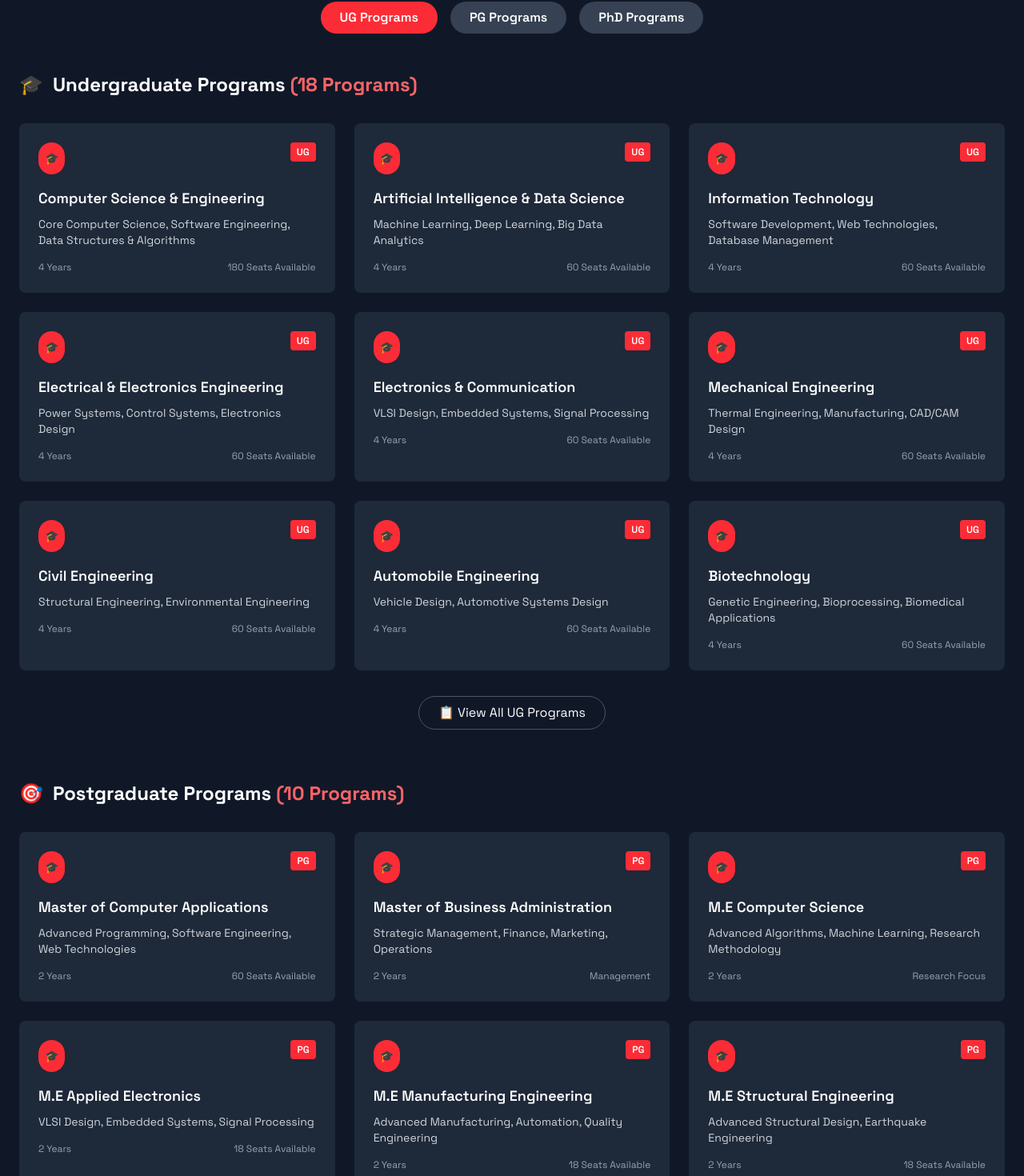
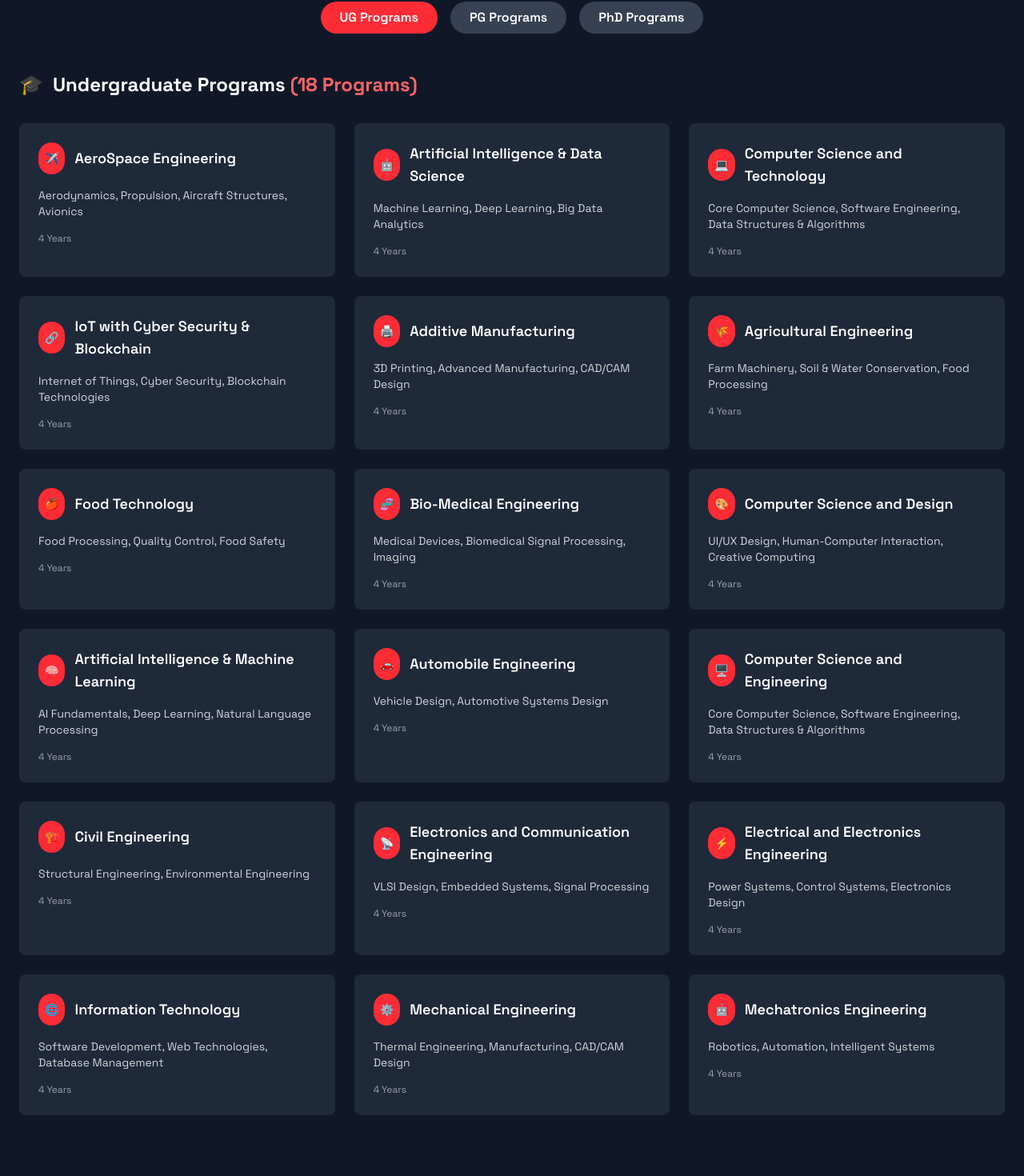
Before and after one commit to ProductFactory-01/agentic_bitrix, a React (Vite) app in the folder frontend/: page / in a window 1280 px wide. Shown: the part 898-2368 px from the top of the page at 80% size. Built offline with nearby package versions, Linux system fonts and the light colour scheme.

Commit message:
academic progress

```diff
--- a/frontend/src/Components/academic-programs.jsx
+++ b/frontend/src/Components/academic-programs.jsx
@@ -1,146 +1,205 @@
+import React, { useState } from "react";
+
 const AcademicPrograms = () => {
+  const [programType, setProgramType] = useState('UG');
+
   const ugPrograms = [
     {
-      title: "Computer Science & Engineering",
-      description: "Core Computer Science, Software Engineering, Data Structures & Algorithms",
+      title: "AeroSpace Engineering",
+      description: "Aerodynamics, Propulsion, Aircraft Structures, Avionics",
       duration: "4 Years",
-      seats: "180 Seats Available",
     },
     {
       title: "Artificial Intelligence & Data Science",
       description: "Machine Learning, Deep Learning, Big Data Analytics",
       duration: "4 Years",
-      seats: "60 Seats Available",
+    },
+    {
+      title: "Computer Science and Technology",
+      description: "Core Computer Science, Software Engineering, Data Structures & Algorithms",
+      duration: "4 Years",
+    },
+    {
+      title: "IoT with Cyber Security & Blockchain",
+      description: "Internet of Things, Cyber Security, Blockchain Technologies",
+      duration: "4 Years",
+    },
+    {
+      title: "Additive Manufacturing",
+      description: "3D Printing, Advanced Manufacturing, CAD/CAM Design",
+      duration: "4 Years",
+    },
+    {
+      title: "Agricultural Engineering",
+      description: "Farm Machinery, Soil & Water Conservation, Food Processing",
+      duration: "4 Years",
+    },
+    {
+      title: "Food Technology",
+      description: "Food Processing, Quality Control, Food Safety",
+      duration: "4 Years",
+    },
+    {
+      title: "Bio-Medical Engineering",
+      description: "Medical Devices, Biomedical Signal Processing, Imaging",
+      duration: "4 Years",
+    },
+    {
+      title: "Computer Science and Design",
+      description: "UI/UX Design, Human-Computer Interaction, Creative Computing",
+      duration: "4 Years",
+    },
+    {
+      title: "Artificial Intelligence & Machine Learning",
+      description: "AI Fundamentals, Deep Learning, Natural Language Processing",
+      duration: "4 Years",
+    },
+    {
+      title: "Automobile Engineering",
+      description: "Vehicle Design, Automotive Systems Design",
+      duration: "4 Years",
+    },
+    {
+      title: "Computer Science and Engineering",
+      description: "Core Computer Science, Software Engineering, Data Structures & Algorithms",
+      duration: "4 Years",
+    },
+    {
+      title: "Civil Engineering",
+      description: "Structural Engineering, Environmental Engineering",
+      duration: "4 Years",
+    },
+    {
+      title: "Electronics and Communication Engineering",
+      description: "VLSI Design, Embedded Systems, Signal Processing",
+      duration: "4 Years",
+    },
+    {
+      title: "Electrical and Electronics Engineering",
+      description: "Power Systems, Control Systems, Electronics Design",
+      duration: "4 Years",
     },
     {
       title: "Information Technology",
       description: "Software Development, Web Technologies, Database Management",
       duration: "4 Years",
-      seats: "60 Seats Available",
-    },
-    {
-      title: "Electrical & Electronics Engineering",
-      description: "Power Systems, Control Systems, Electronics Design",
-      duration: "4 Years",
-      seats: "60 Seats Available",
-    },
-    {
-      title: "Electronics & Communication",
-      description: "VLSI Design, Embedded Systems, Signal Processing",
-      duration: "4 Years",
-      seats: "60 Seats Available",
     },
     {
       title: "Mechanical Engineering",
       description: "Thermal Engineering, Manufacturing, CAD/CAM Design",
       duration: "4 Years",
-      seats: "60 Seats Available",
     },
     {
-      title: "Civil Engineering",
-      description: "Structural Engineering, Environmental Engineering",
+      title: "Mechatronics Engineering",
+      description: "Robotics, Automation, Intelligent Systems",
       duration: "4 Years",
-      seats: "60 Seats Available",
-    },
-    {
-      title: "Automobile Engineering",
-      description: "Vehicle Design, Automotive Systems Design",
-      duration: "4 Years",
-      seats: "60 Seats Available",
-    },
-    {
-      title: "Biotechnology",
-      description: "Genetic Engineering, Bioprocessing, Biomedical Applications",
-      duration: "4 Years",
-      seats: "60 Seats Available",
     },
   ]
 
   const pgPrograms = [
     {
-      title: "Master of Computer Applications",
-      description: "Advanced Programming, Software Engineering, Web Technologies",
+      title: "Computer Science and Engineering",
+      description: "Advanced Algorithms, Machine Learning, Research Methodology",
       duration: "2 Years",
-      seats: "60 Seats Available",
     },
     {
-      title: "Master of Business Administration",
-      description: "Strategic Management, Finance, Marketing, Operations",
+      title: "Embedded System Technologies",
+      description: "Embedded Systems, IoT, Real-Time Systems",
       duration: "2 Years",
-      seats: "Management",
     },
     {
-      title: "M.E Computer Science",
-      description: "Advanced Algorithms, Machine Learning, Research Methodology",
+      title: "Manufacturing Engineering",
+      description: "Advanced Manufacturing, Automation, Quality Engineering",
       duration: "2 Years",
-      seats: "Research Focus",
     },
     {
-      title: "M.E Applied Electronics",
+      title: "Power System and Engineering",
+      description: "Power Systems, Smart Grids, Renewable Energy",
+      duration: "2 Years",
+    },
+    {
+      title: "Structural Engineering",
+      description: "Advanced Structural Design, Earthquake Engineering",
+      duration: "2 Years",
+    },
+    {
+      title: "Thermal Engineering",
+      description: "Heat Transfer, Thermodynamics, Energy Systems",
+      duration: "2 Years",
+    },
+    {
+      title: "VLSI Design",
       description: "VLSI Design, Embedded Systems, Signal Processing",
       duration: "2 Years",
-      seats: "18 Seats Available",
-    },
-    {
-      title: "M.E Manufacturing Engineering",
-      description: "Advanced Manufacturing, Automation, Quality Engineering",
-      duration: "2 Years",
-      seats: "18 Seats Available",
-    },
-    {
-      title: "M.E Structural Engineering",
-      description: "Advanced Structural Design, Earthquake Engineering",
-      duration: "2 Years",
-      seats: "18 Seats Available",
     },
   ]
 
   const phdPrograms = [
     {
-      title: "PhD in Computer Science",
+      title: "Computer Science and Engineering",
       description: "AI/ML Research, Advanced Algorithms, Quantum Computing",
       duration: "3-5 Years",
-      seats: "Research",
     },
     {
-      title: "PhD in Electronics",
+      title: "Civil Engineering",
+      description: "Structural Engineering, Smart Cities, Environmental Engineering",
+      duration: "3-5 Years",
+    },
+    {
+      title: "Electronics and Communication Engineering",
       description: "VLSI Design, Nanotechnology, Communication Systems",
       duration: "3-5 Years",
-      seats: "Research",
     },
     {
-      title: "PhD in Mechanical",
+      title: "Electrical and Electronics Engineering",
+      description: "Renewable Energy, Smart Grids, Power Electronics",
+      duration: "3-5 Years",
+    },
+    {
+      title: "Mechanical Engineering",
       description: "Advanced Materials, Robotics, Energy Systems",
       duration: "3-5 Years",
-      seats: "Research",
-    },
-    {
-      title: "PhD in Civil Engineering",
-      description: "Structural Engineering, Smart Cities, Environmental Engineering",
-      duration: "3-5 Years",
-      seats: "Research",
-    },
-    {
-      title: "PhD in Electrical",
-      description: "Renewable Energy, Smart Grids, Power Electronics",
-      duration: "3-5 Years",
-      seats: "Research",
     },
   ]
 
-  const ProgramCard = ({ program, type }) => (
+  const programIcons = {
+    'AeroSpace Engineering': '✈️',
+    'Artificial Intelligence & Data Science': '🤖',
+    'Computer Science and Technology': '💻',
+    'IoT with Cyber Security & Blockchain': '🔗',
+    'Additive Manufacturing': '🖨️',
+    'Agricultural Engineering': '🌾',
+    'Food Technology': '🍎',
+    'Bio-Medical Engineering': '🧬',
+    'Computer Science and Design': '🎨',
+    'Artificial Intelligence & Machine Learning': '🧠',
+    'Automobile Engineering': '🚗',
+    'Computer Science and Engineering': '🖥️',
+    'Civil Engineering': '🏗️',
+    'Electronics and Communication Engineering': '📡',
+    'Electrical and Electronics Engineering': '⚡',
+    'Information Technology': '🌐',
+    'Mechanical Engineering': '⚙️',
+    'Mechatronics Engineering': '🤖',
+    'Embedded System Technologies': '🔌',
+    'Manufacturing Engineering': '🏭',
+    'Power System and Engineering': '🔋',
+    'Structural Engineering': '🏢',
+    'Thermal Engineering': '🔥',
+    'VLSI Design': '💾',
+  };
+
+  const ProgramCard = ({ program }) => (
     <div className="bg-gray-800 rounded-lg p-6 hover:bg-gray-700 transition-colors">
-      <div className="flex items-start justify-between mb-4">
-        <div className="bg-red-500 rounded-full p-2">
-          <span className="text-white text-sm">🎓</span>
+      <div className="flex items-center mb-4">
+        <div className="bg-red-500 rounded-full p-2 mr-3">
+          <span className="text-white text-sm">{programIcons[program.title] || '🎓'}</span>
         </div>
-        <span className="bg-red-500 text-white px-2 py-1 rounded text-xs font-semibold">{type}</span>
+        <h3 className="text-white font-semibold text-lg mb-0">{program.title}</h3>
       </div>
-      <h3 className="text-white font-semibold text-lg mb-2">{program.title}</h3>
       <p className="text-gray-300 text-sm mb-4">{program.description}</p>
       <div className="flex justify-between items-center text-xs">
         <span className="text-gray-400">{program.duration}</span>
-        <span className="text-gray-400">{program.seats}</span>
       </div>
     </div>
   )
@@ -158,16 +217,28 @@ const AcademicPrograms = () => {
 
         {/* Program Type Buttons */}
         <div className="flex justify-center space-x-4 mb-12">
-          <button className="bg-red-500 text-white px-6 py-2 rounded-full font-semibold">UG Programs</button>
-          <button className="bg-gray-700 text-white px-6 py-2 rounded-full font-semibold hover:bg-red-500 transition-colors">
+          <button
+            className={`px-6 py-2 rounded-full font-semibold ${programType === 'UG' ? 'bg-red-500 text-white' : 'bg-gray-700 text-white hover:bg-red-500 transition-colors'}`}
+            onClick={() => setProgramType('UG')}
+          >
+            UG Programs
+          </button>
+          <button
+            className={`px-6 py-2 rounded-full font-semibold ${programType === 'PG' ? 'bg-red-500 text-white' : 'bg-gray-700 text-white hover:bg-red-500 transition-colors'}`}
+            onClick={() => setProgramType('PG')}
+          >
             PG Programs
           </button>
-          <button className="bg-gray-700 text-white px-6 py-2 rounded-full font-semibold hover:bg-red-500 transition-colors">
+          <button
+            className={`px-6 py-2 rounded-full font-semibold ${programType === 'PhD' ? 'bg-red-500 text-white' : 'bg-gray-700 text-white hover:bg-red-500 transition-colors'}`}
+            onClick={() => setProgramType('PhD')}
+          >
             PhD Programs
           </button>
         </div>
 
         {/* Undergraduate Programs */}
+        {programType === 'UG' && (
           <div className="mb-16">
             <div className="flex items-center mb-8">
               <span className="text-red-400 text-2xl mr-3">🎓</span>
@@ -177,27 +248,29 @@ const AcademicPrograms = () => {
             </div>
             <div className="grid grid-cols-1 md:grid-cols-2 lg:grid-cols-3 gap-6">
               {ugPrograms.map((program, index) => (
-              <ProgramCard key={index} program={program} type="UG" />
+                <ProgramCard key={index} program={program} />
               ))}
             </div>
-          <div className="text-center mt-8">
+            {/* <div className="text-center mt-8">
               <button className="border border-gray-600 text-white px-6 py-2 rounded-full hover:bg-gray-700 transition-colors">
                 📋 View All UG Programs
               </button>
+            </div> */}
           </div>
-        </div>
+        )}
 
         {/* Postgraduate Programs */}
+        {programType === 'PG' && (
           <div className="mb-16">
             <div className="flex items-center mb-8">
               <span className="text-red-400 text-2xl mr-3">🎯</span>
               <h3 className="text-white text-2xl font-bold">
-              Postgraduate Programs <span className="text-red-400">(10 Programs)</span>
+                Postgraduate Programs <span className="text-red-400">(7 Programs)</span>
               </h3>
             </div>
             <div className="grid grid-cols-1 md:grid-cols-2 lg:grid-cols-3 gap-6">
               {pgPrograms.map((program, index) => (
-              <ProgramCard key={index} program={program} type="PG" />
+                <ProgramCard key={index} program={program} />
               ))}
             </div>
             <div className="text-center mt-8">
@@ -206,8 +279,10 @@ const AcademicPrograms = () => {
               </button>
             </div>
           </div>
+        )}
 
         {/* PhD Programs */}
+        {programType === 'PhD' && (
           <div>
             <div className="flex items-center mb-8">
               <span className="text-red-400 text-2xl mr-3">🔬</span>
@@ -217,10 +292,11 @@ const AcademicPrograms = () => {
             </div>
             <div className="grid grid-cols-1 md:grid-cols-2 lg:grid-cols-3 gap-6">
               {phdPrograms.map((program, index) => (
-              <ProgramCard key={index} program={program} type="PhD" />
+                <ProgramCard key={index} program={program} />
               ))}
             </div>
           </div>
+        )}
       </div>
     </section>
   )
```
Lines whose indentation alone changed are shown as unchanged.
